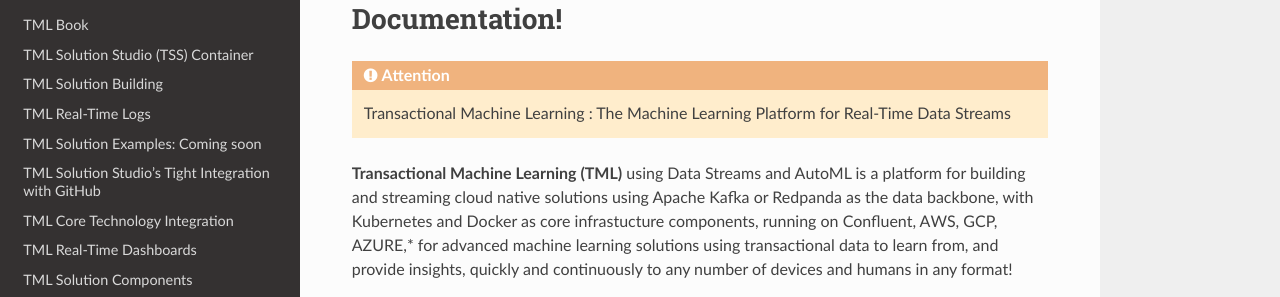
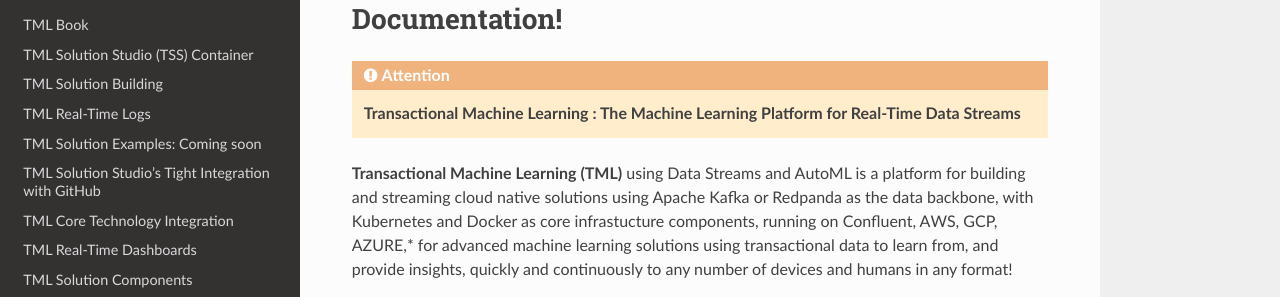
Before and after one commit to smaurice101/readthedocs, a Sphinx documentation site: the page built from docs/source/index.rst, in a window 1280 px wide. Shown: the part 136-433 px from the top of the page. Built offline with Sphinx 7.4.7 and the Read the Docs theme 2.0.0, drawn with Linux system fonts in a browser that asks for light colours.

```diff
--- a/docs/source/index.rst
+++ b/docs/source/index.rst
@@ -2,7 +2,7 @@ Welcome to Transactional Machine Learning (TML) Documentation!
 ===================================
 
 .. attention::
-   Transactional Machine Learning : The Machine Learning Platform for Real-Time Data Streams
+   **Transactional Machine Learning : The Machine Learning Platform for Real-Time Data Streams**
 
 **Transactional Machine Learning (TML)** using Data Streams and AutoML is a platform for building and streaming cloud native solutions using Apache Kafka or Redpanda as the data backbone, with Kubernetes and Docker as core infrastucture components, running on Confluent, AWS, GCP, AZURE,* for advanced machine learning solutions using transactional data to learn from, and provide insights, quickly and continuously to any number of devices and humans in any format!
 
```
